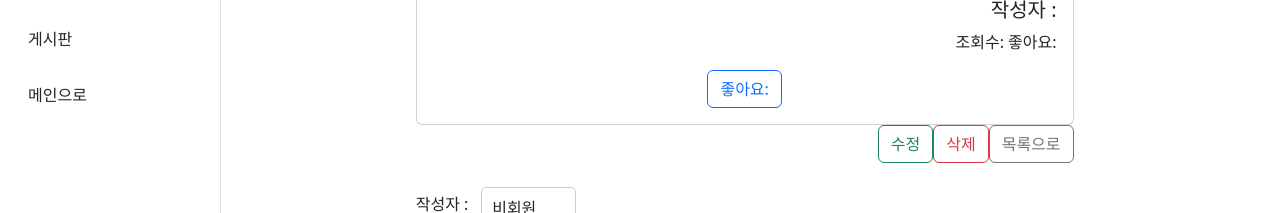
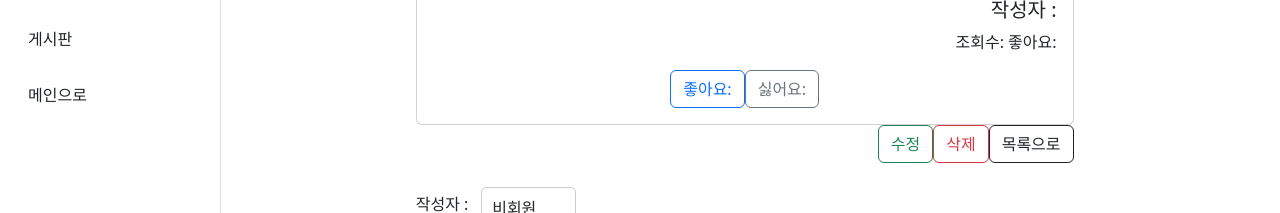
Before and after one commit to ljkhyeong/Soccer-Fan-Board, a React (Create React App) app in the folder soccer-front/soccer-front-app/: page /team/arsenal/board/1 in a window 1280 px wide. Shown: the part 182-395 px from the top of the page. Built offline with nearby package versions, Linux system fonts and the light colour scheme; no server answers.

Commit message:
feat: (프론트) 게시글 상세 싫어요 기능 추가

```diff
--- a/soccer-front/soccer-front-app/src/components/team/board/PostDetail.js
+++ b/soccer-front/soccer-front-app/src/components/team/board/PostDetail.js
@@ -25,8 +25,9 @@ const PostDetail = () => {
     }
 
     const handleLike = () => {
-        axiosInstance.post(`/${teamCode}/posts/${postId}/heart`
-        ).then(response => {
+        axiosInstance.post(`/${teamCode}/posts/${postId}/heart`, {
+            notHeart: false
+        }).then(response => {
                 console.log(response);
                 setPostDetail(prevDetails => ({
                     ...prevDetails,
@@ -49,6 +50,21 @@ const PostDetail = () => {
             alert(error.response.data.result);
         })
     }
+
+    const handleDislike = () => {
+        axiosInstance.post(`/${teamCode}/posts/${postId}/heart`, {
+            notHeart: true
+        }).then(response => {
+            console.log(response);
+            setPostDetail(prevDetails => ({
+                ...prevDetails,
+                notHeartCount : prevDetails.notHeartCount+1
+            }))
+        }).catch(error => {
+            console.log(error);
+            alert(error.response.data.result);
+        })
+    };
 
     return (
       <Container>
@@ -74,13 +90,18 @@ const PostDetail = () => {
                           >
                               좋아요: {postDetail.heartCount}
                           </Button>
+                              <Button onClick={handleDislike}
+                                      variant="outline-secondary"
+                              >
+                                  싫어요: {postDetail.notHeartCount}
+                              </Button>
                           </div>
                       </Card.Body>
                   </Card>
                   <div style={{display:'flex', justifyContent: "right"}}>
                       <Button onClick={() => navigate('./update')} variant="outline-success">수정</Button>
                       <Button onClick={handleDeletePost} variant="outline-danger">삭제</Button>
-                      <Button onClick={() => navigate("../board")} variant="outline-secondary">목록으로</Button>
+                      <Button onClick={() => navigate("../board")} variant="outline-dark">목록으로</Button>
                   </div>
                   <Comments />
               </Col>
```
